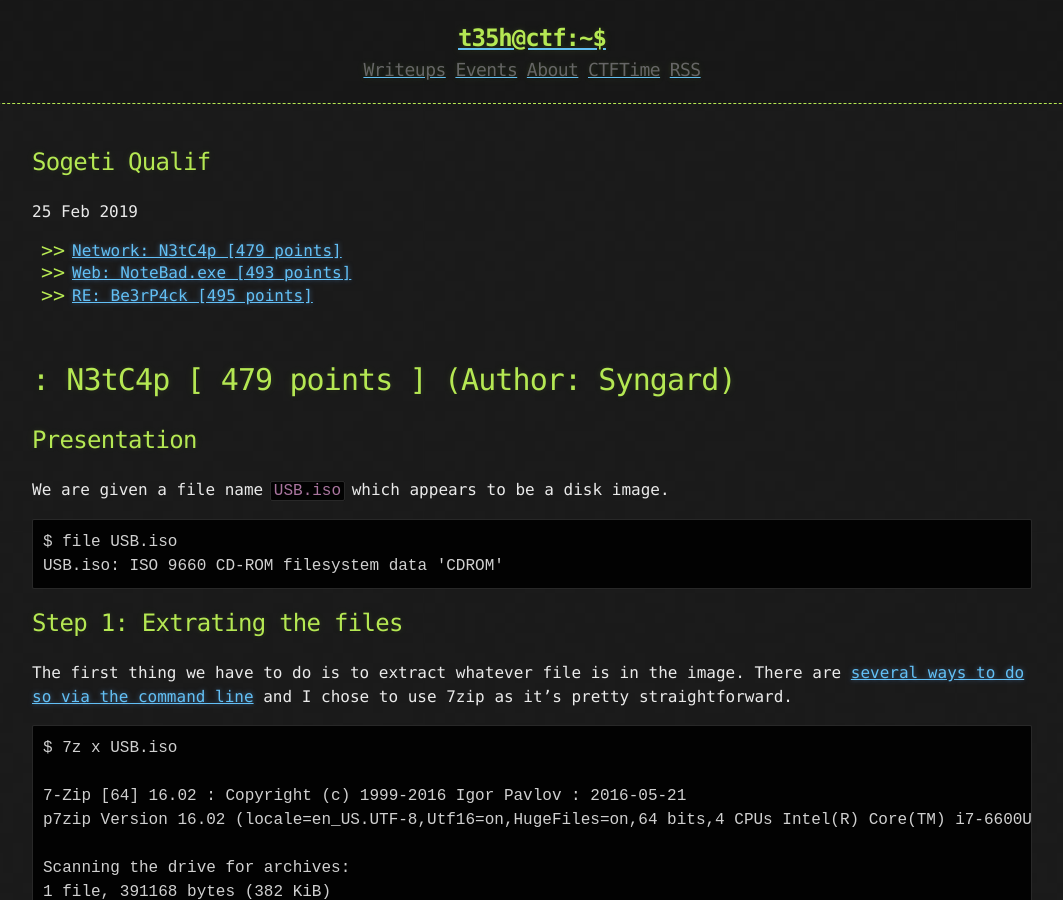
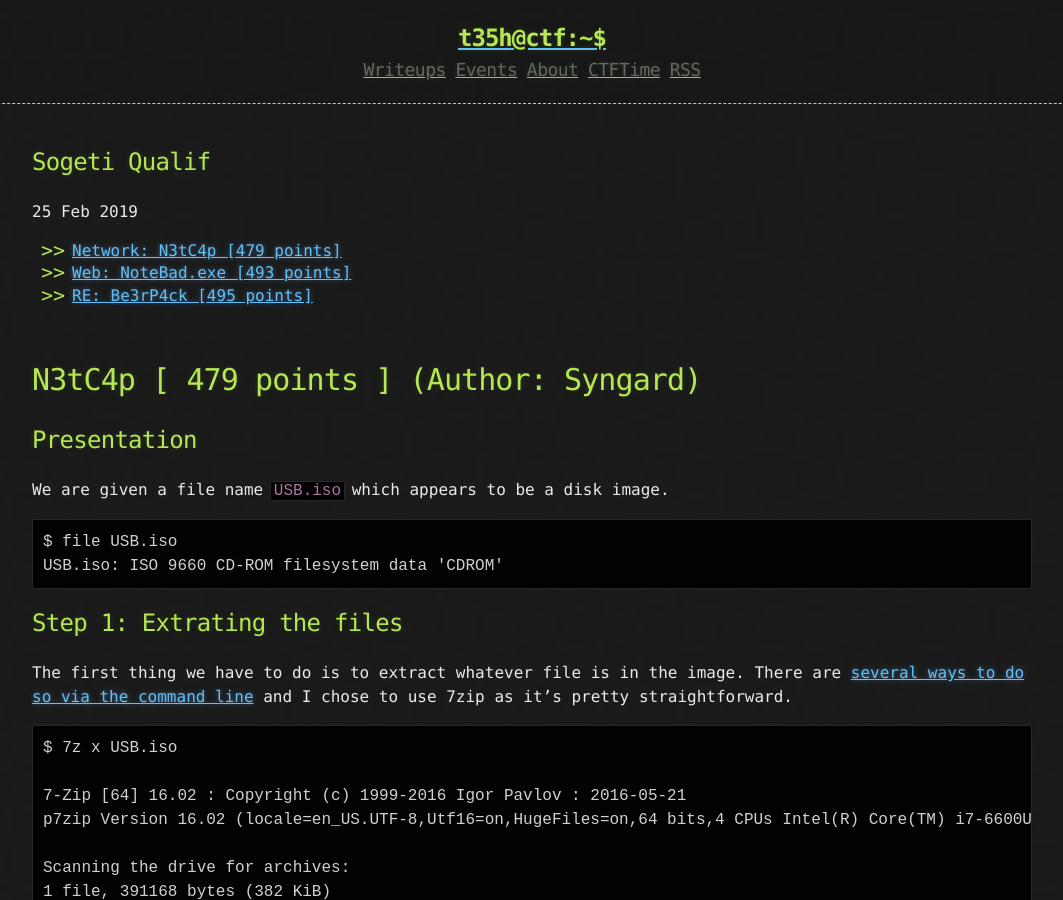
Before and after one commit to team-t35h/team-t35h.github.io, a Jekyll site: the page built from _posts/2019-02-25-Sogeti-Qualif.md, in a window 1280 px wide and 900 px high. Shown: the whole window, without its empty margins (108-1171 px from the left). Built offline with Jekyll 4.4.1, drawn with Linux system fonts in a browser that asks for light colours.

```diff
--- a/_posts/2019-02-25-Sogeti-Qualif.md
+++ b/_posts/2019-02-25-Sogeti-Qualif.md
@@ -10,7 +10,7 @@ published: true
 </ul>
 
 
-# [](#network): N3tC4p [ 479 points ] (Author: Syngard)
+# [](#network) N3tC4p [ 479 points ] (Author: Syngard)
 
 ## [](#presentation)Presentation
 
```
